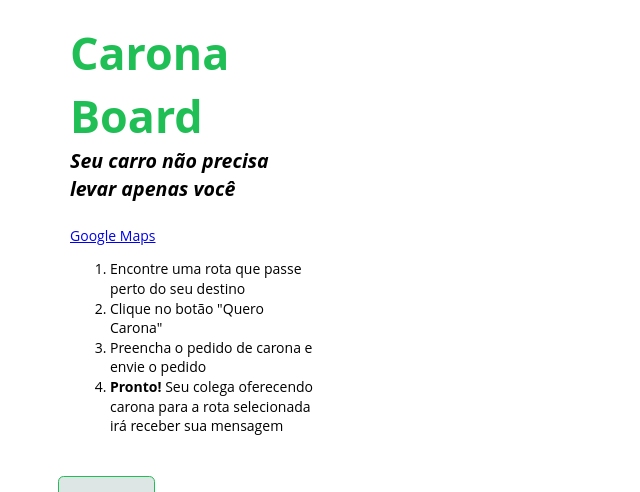
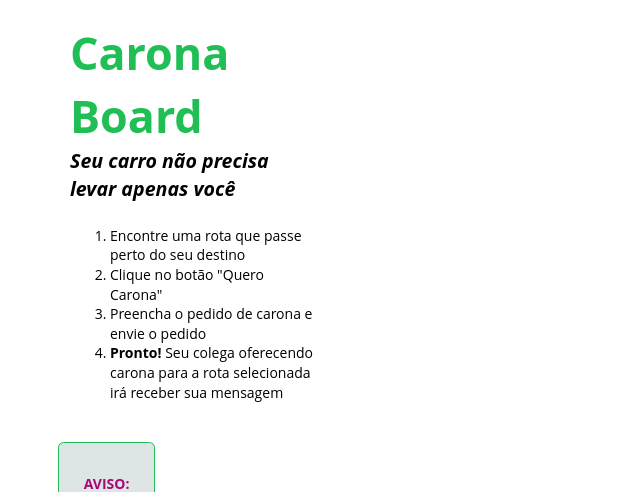
Before and after one commit to transportelivre/caronaboard, a PHP site: page / in a window 1280 px wide. Shown: the top 492 px of the page, without its empty margins (0-640 px from the left). Run offline with PHP 8.4, Linux system fonts and the light colour scheme; some libraries are stand-ins or nearby versions.

Commit message:
sync local and remote git repository

```diff
--- a/index.php
+++ b/index.php
@@ -16,8 +16,6 @@
 			<div id="title">
 			<h1>Carona Board</h1>
 			<h2>Seu carro não precisa levar apenas você</h2>
-			<a href="//maps.google.com/maps?q=1600+Amphitheatre+Parkway,+Mountain+View,+CA" data-lity>Google Maps</a>
-
 			<ol>
 				<li>Encontre uma rota que passe perto do seu destino</li>
 				<li>Clique no botão "Quero Carona"</li>
```
